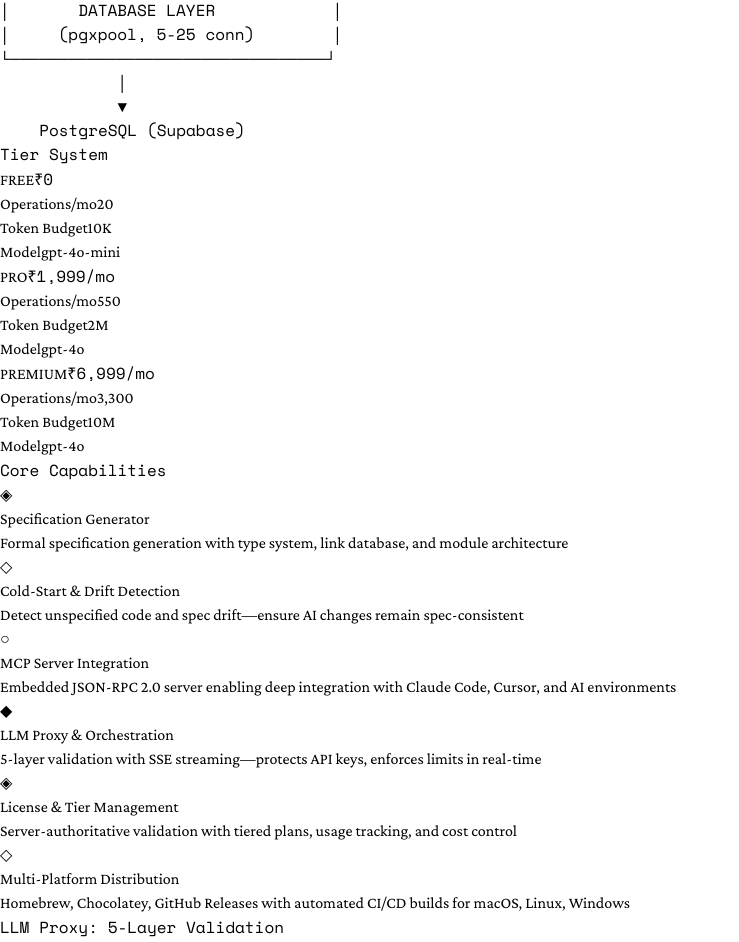
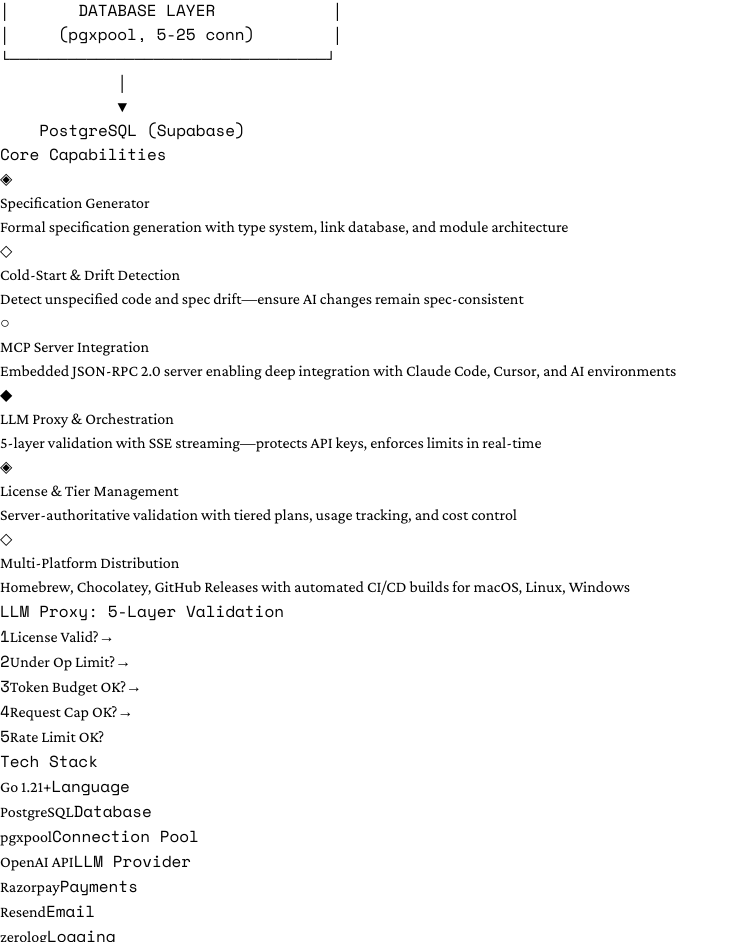
Before and after one commit to maneeshchaturvedi/portfolio, a React (Vite) app: page / in a window 1280 px wide. Shown: the part 3996-4938 px from the top of the page, without its empty margins (0-739 px from the left). Built offline with nearby package versions, Linux system fonts and the light colour scheme.

Commit message:
removed tier information

```diff
--- a/src/App.jsx
+++ b/src/App.jsx
@@ -1398,78 +1398,6 @@
             </div>
           </div>
 
-          {/* Tier System */}
-          <div className="mb-20">
-            <div className="flex items-center gap-4 mb-8">
-              <span
-                className="text-xs text-amber-500 tracking-widest uppercase"
-                style={{ fontFamily: "'Space Mono', monospace" }}
-              >
-                Tier System
-              </span>
-              <div className="flex-1 h-px bg-stone-800" />
-            </div>
-
-            <div className="grid lg:grid-cols-3 gap-6">
-              {[
-                {
-                  tier: "FREE",
-                  price: "₹0",
-                  ops: "20",
-                  tokens: "10K",
-                  model: "gpt-4o-mini",
-                },
-                {
-                  tier: "PRO",
-                  price: "₹1,999/mo",
-                  ops: "550",
-                  tokens: "2M",
-                  model: "gpt-4o",
-                },
-                {
-                  tier: "PREMIUM",
-                  price: "₹6,999/mo",
-                  ops: "3,300",
-                  tokens: "10M",
-                  model: "gpt-4o",
-                },
-              ].map((plan, i) => (
-                <div
-                  key={i}
-                  className={`p-6 border transition-all duration-300 ${
-                    plan.tier === "PRO"
-                      ? "border-amber-500/50 bg-amber-500/5"
-                      : "border-stone-800 hover:border-stone-700"
-                  }`}
-                >
-                  <div className="flex items-baseline justify-between mb-4">
-                    <span className="text-lg font-light">{plan.tier}</span>
-                    <span
-                      className="text-amber-500 text-sm"
-                      style={{ fontFamily: "'Space Mono', monospace" }}
-                    >
-                      {plan.price}
-                    </span>
-                  </div>
-                  <div className="space-y-2 text-sm text-stone-500">
-                    <div className="flex justify-between">
-                      <span>Operations/mo</span>
-                      <span className="text-stone-300">{plan.ops}</span>
-                    </div>
-                    <div className="flex justify-between">
-                      <span>Token Budget</span>
-                      <span className="text-stone-300">{plan.tokens}</span>
-                    </div>
-                    <div className="flex justify-between">
-                      <span>Model</span>
-                      <span className="text-stone-300">{plan.model}</span>
-                    </div>
-                  </div>
-                </div>
-              ))}
-            </div>
-          </div>
-
           {/* Core Features */}
           <div className="mb-20">
             <div className="flex items-center gap-4 mb-8">
```
